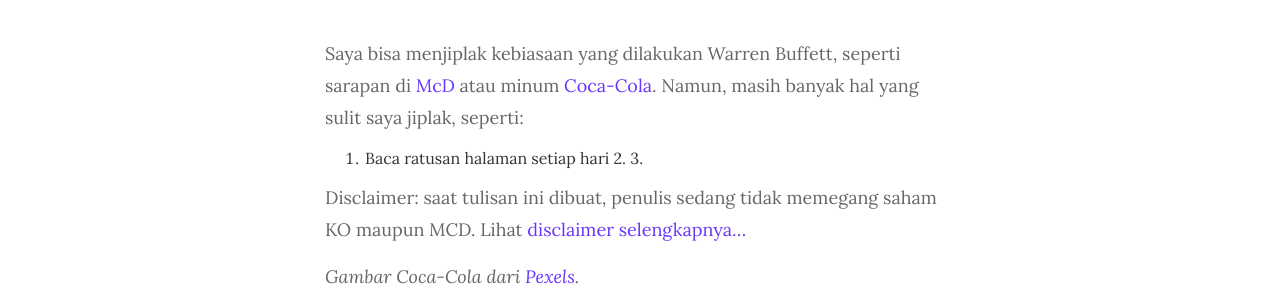
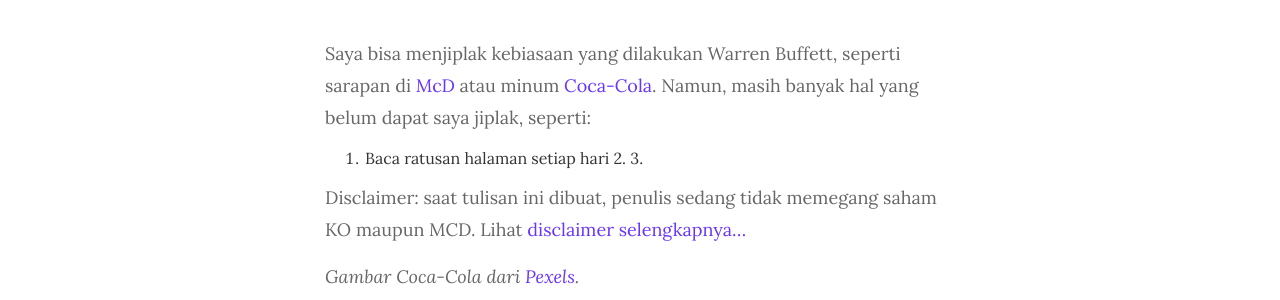
Before and after one commit to ekonomikusid/home, a Jekyll site: the page built from _posts/2020-11-04-menjiplak-buffett.md, in a window 1280 px wide. Shown: the part 684-984 px from the top of the page. Built offline with Jekyll 4.4.1, drawn with Linux system fonts in a browser that asks for light colours.

Commit message:
Update 2020-11-04-menjiplak-buffett.md

```diff
--- a/_posts/2020-11-04-menjiplak-buffett.md
+++ b/_posts/2020-11-04-menjiplak-buffett.md
@@ -5,7 +5,7 @@ date:   2020-11-04 20:20:20 +0700
 image:  '/assets/img/coke.jpg'
 tags:   investasi
 ---
-Saya bisa menjiplak kebiasaan yang dilakukan Warren Buffett, seperti sarapan di [McD](https://www.cnbc.com/2018/04/18/warren-buffett-buys-breakfast-from-mcdonalds-for-under-3-point-17.html) atau minum [Coca-Cola](https://markets.businessinsider.com/news/stocks/warren-buffett-switched-cherry-coke-pepsi-neighbor-don-keough-2019-11-1028727422?op=1). Namun, masih banyak hal yang sulit saya jiplak, seperti:
+Saya bisa menjiplak kebiasaan yang dilakukan Warren Buffett, seperti sarapan di [McD](https://www.cnbc.com/2018/04/18/warren-buffett-buys-breakfast-from-mcdonalds-for-under-3-point-17.html) atau minum [Coca-Cola](https://markets.businessinsider.com/news/stocks/warren-buffett-switched-cherry-coke-pepsi-neighbor-don-keough-2019-11-1028727422?op=1). Namun, masih banyak hal yang belum dapat saya jiplak, seperti:
 1. Baca ratusan halaman setiap hari
 2.
 3.
```
